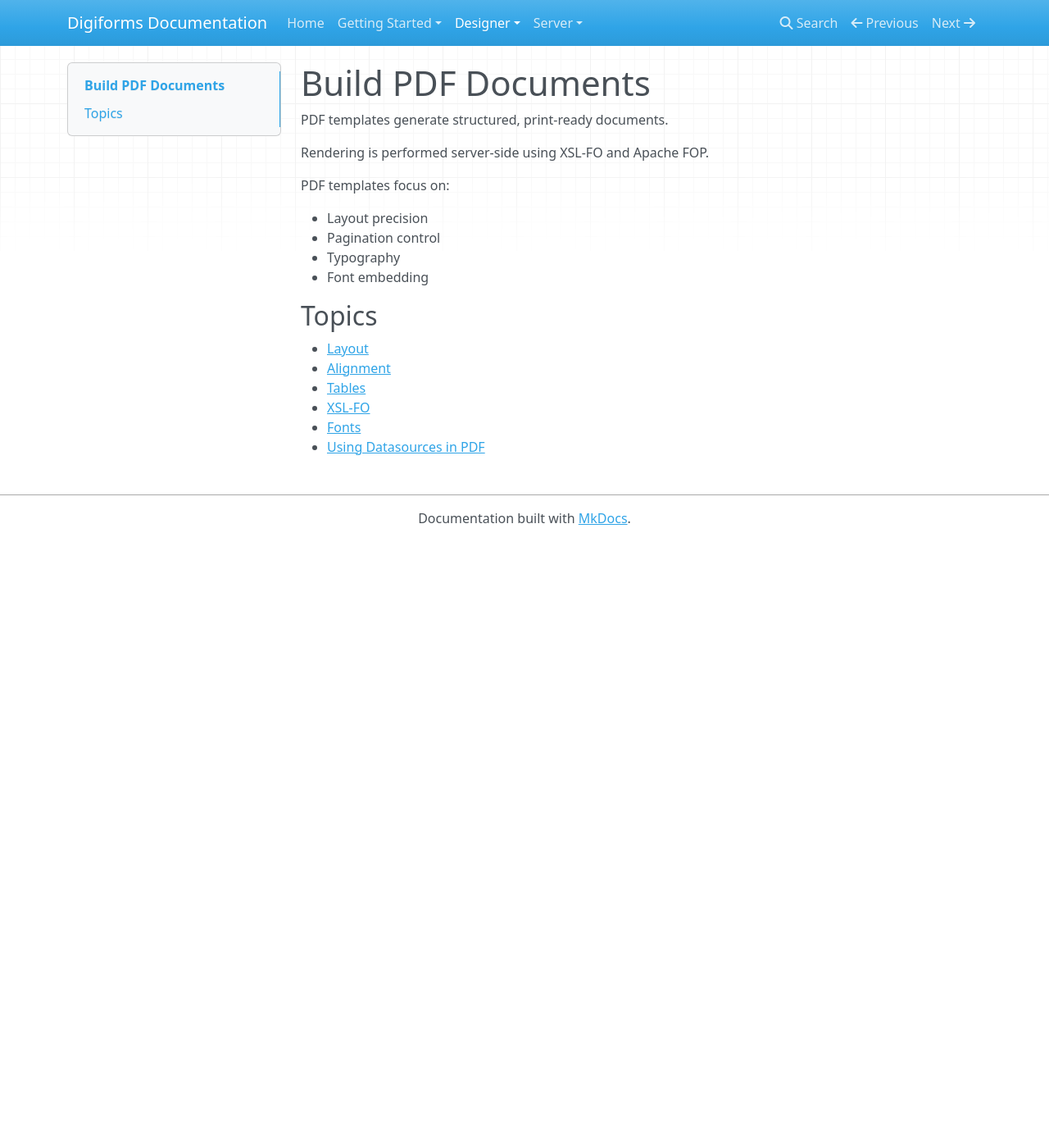
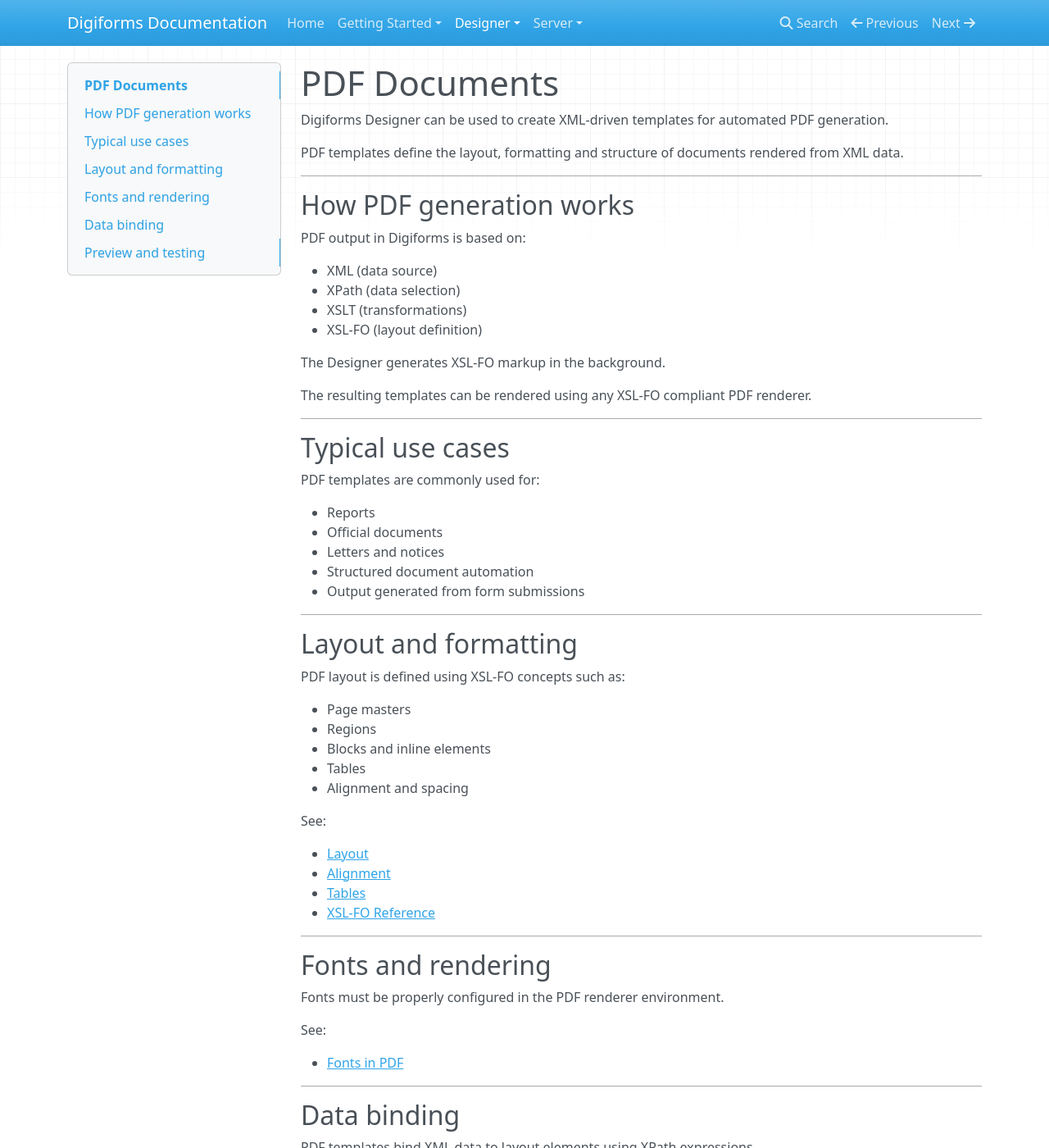
Before and after one commit to Multekrem/digiforms-docs, an MkDocs documentation site: the page built from docs/designer/pdf/index.md, in a window 1280 px wide and 1400 px high. Shown: the whole window at 82% size. Built offline with MkDocs 1.6.1, drawn with Linux system fonts in a browser that asks for light colours; nearby versions of some CDN libraries; some of the changed text lies outside the part shown.

Commit message:
Update index.md - om pdf i index.md

```diff
--- a/docs/designer/pdf/index.md
+++ b/docs/designer/pdf/index.md
@@ -1,21 +1,82 @@
-# Build PDF Documents
+# PDF Documents
 
-PDF templates generate structured, print-ready documents.
+Digiforms Designer can be used to create XML-driven templates for automated PDF generation.
 
-Rendering is performed server-side using XSL-FO and Apache FOP.
+PDF templates define the layout, formatting and structure of documents rendered from XML data.
 
-PDF templates focus on:
+---
 
-- Layout precision
-- Pagination control
-- Typography
-- Font embedding
+## How PDF generation works
 
-## Topics
+PDF output in Digiforms is based on:
 
-- [Layout](layout.md)
-- [Alignment](alignment.md)
-- [Tables](tables.md)
-- [XSL-FO](xsl-fo.md)
-- [Fonts](fonts.md)
-- [Using Datasources in PDF](datasources.md)
+- XML (data source)
+- XPath (data selection)
+- XSLT (transformations)
+- XSL-FO (layout definition)
+
+The Designer generates XSL-FO markup in the background.
+
+The resulting templates can be rendered using any XSL-FO compliant PDF renderer.
+
+---
+
+## Typical use cases
+
+PDF templates are commonly used for:
+
+- Reports
+- Official documents
+- Letters and notices
+- Structured document automation
+- Output generated from form submissions
+
+---
+
+## Layout and formatting
+
+PDF layout is defined using XSL-FO concepts such as:
+
+- Page masters
+- Regions
+- Blocks and inline elements
+- Tables
+- Alignment and spacing
+
+See:
+
+- [Layout](layout/index.md)
+- [Alignment](alignment/index.md)
+- [Tables](tables/index.md)
+- [XSL-FO Reference](xsl-fo/index.md)
+
+---
+
+## Fonts and rendering
+
+Fonts must be properly configured in the PDF renderer environment.
+
+See:
+
+- [Fonts in PDF](fonts/index.md)
+
+---
+
+## Data binding
+
+PDF templates bind XML data to layout elements using XPath expressions.
+
+See:
+
+- [Data Model](../data-and-structure/data-model/index.md)
+- [Datasources](datasources/index.md)
+
+---
+
+## Preview and testing
+
+Digiforms Designer includes PDF preview functionality to test templates during development.
+
+For server-side rendering and deployment, see:
+
+- [Digiforms Server](../../server/index.md)
```
